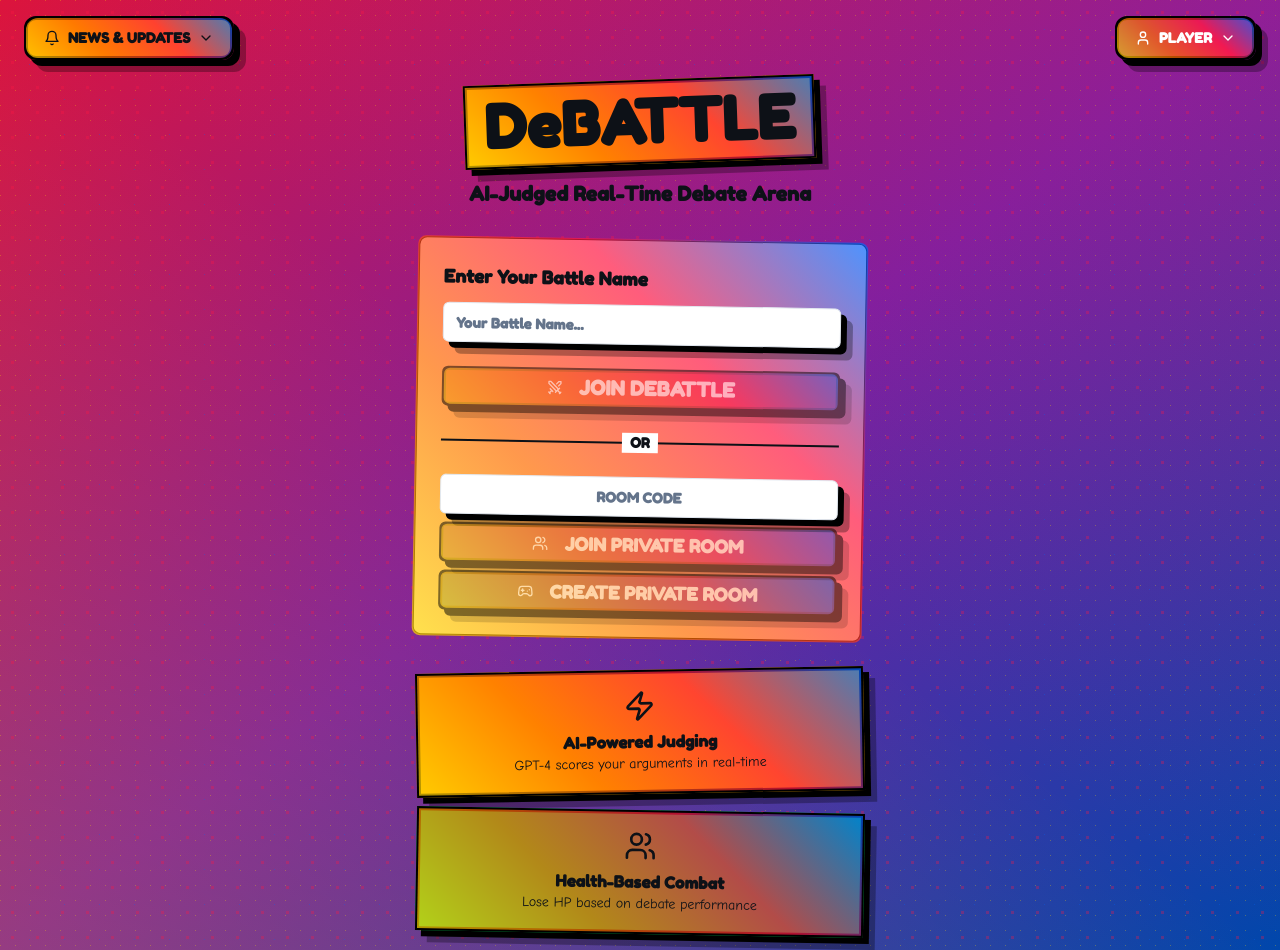
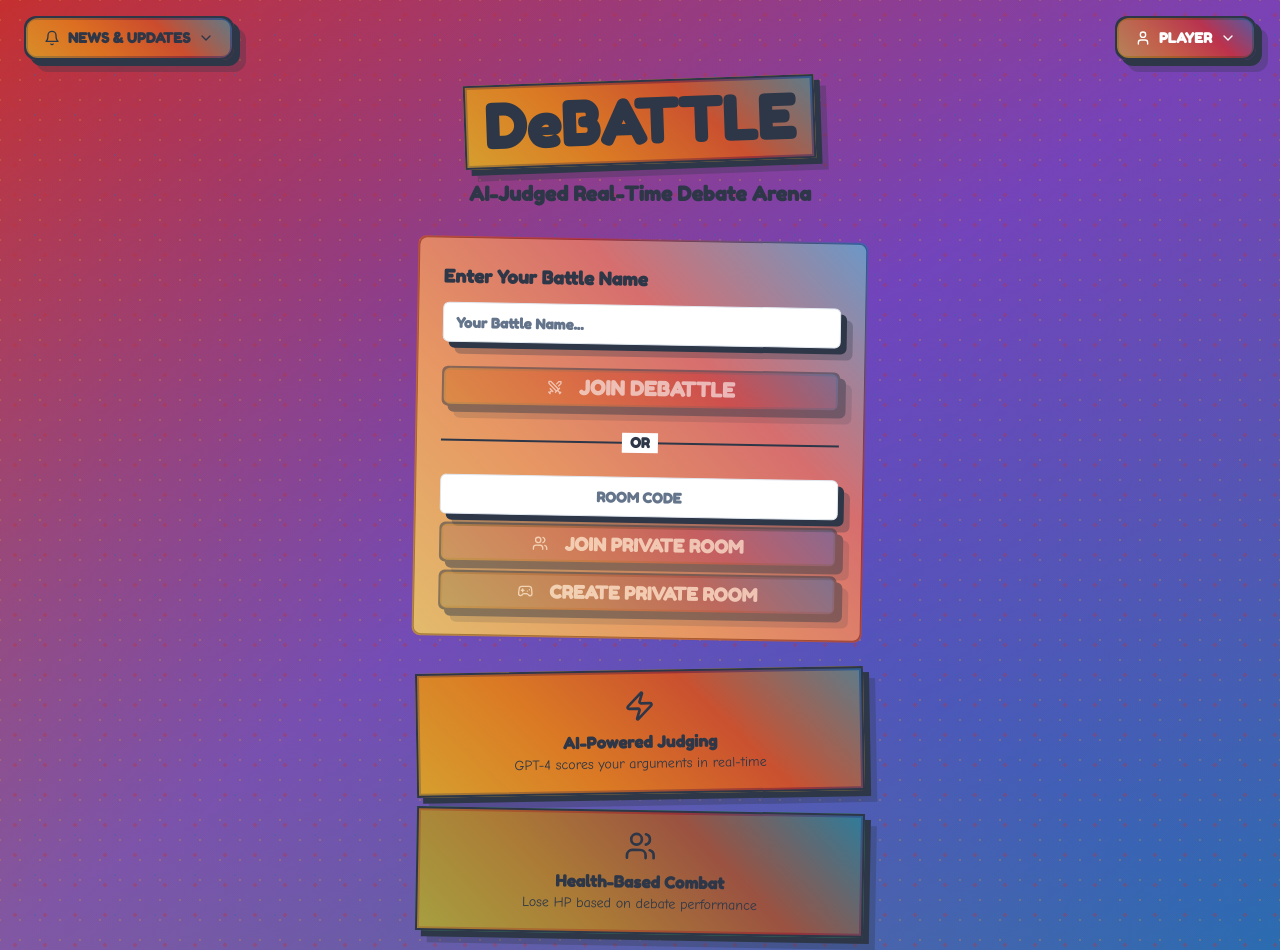
Before and after one commit to benpham0707/debate-verse-battle-86, a React (Vite) app: page / in a window 1280 px wide. Built offline with nearby package versions, Linux system fonts and the light colour scheme.

Commit message:
Refactor: Apply comic book color scheme
Update color palette to use solid comic book colors.

```diff
--- a/src/index.css
+++ b/src/index.css
@@ -1,4 +1,3 @@
-
 @import url('https://fonts.googleapis.com/css2?family=Comic+Neue:wght@300;400;700&family=Fredoka+One&display=swap');
 @tailwind base;
 @tailwind components;
@@ -89,8 +88,8 @@
 
 @layer components {
   .comic-border {
-    border: 4px solid #000;
-    box-shadow: 6px 6px 0px #000, 12px 12px 0px rgba(0,0,0,0.3);
+    border: 4px solid #2D3748;
+    box-shadow: 6px 6px 0px #2D3748, 12px 12px 0px rgba(45,55,72,0.3);
     position: relative;
   }
 
@@ -101,16 +100,16 @@
     left: -2px;
     right: -2px;
     bottom: -2px;
-    background: linear-gradient(45deg, #FFD600, #FF6D00, #FF1744, #0066FF);
+    background: linear-gradient(45deg, #D69E2E, #DD6B20, #C53030, #2B6CB0);
     border-radius: inherit;
     z-index: -1;
     opacity: 0.7;
   }
 
   .comic-panel {
-    background: linear-gradient(135deg, #FFD600 0%, #FF6D00 50%, #FF1744 100%);
-    border: 5px solid #000;
-    box-shadow: 8px 8px 0px #000, 16px 16px 0px rgba(0,0,0,0.3);
+    background: linear-gradient(135deg, #D69E2E 0%, #DD6B20 50%, #C53030 100%);
+    border: 5px solid #2D3748;
+    box-shadow: 8px 8px 0px #2D3748, 16px 16px 0px rgba(45,55,72,0.3);
     transform: rotate(-1deg);
     position: relative;
   }
@@ -126,10 +125,10 @@
   .speech-bubble {
     position: relative;
     background: linear-gradient(135deg, #ffffff 0%, #f8f9fa 100%);
-    border: 4px solid #000;
+    border: 4px solid #2D3748;
     border-radius: 25px;
     padding: 1.5rem;
-    box-shadow: 6px 6px 0px #000, 12px 12px 0px rgba(0,0,0,0.2);
+    box-shadow: 6px 6px 0px #2D3748, 12px 12px 0px rgba(45,55,72,0.2);
   }
 
   .speech-bubble::after {
@@ -153,22 +152,22 @@
     width: 0;
     height: 0;
     border: 22px solid transparent;
-    border-top-color: #000;
+    border-top-color: #2D3748;
     border-bottom: 0;
     margin-left: -22px;
   }
 
   .halftone-bg {
     background-image:
-      radial-gradient(circle, #FF1744 1.5px, transparent 1.5px),
-      radial-gradient(circle, #0066FF 1px, transparent 1px),
-      radial-gradient(circle, #FFD600 0.8px, transparent 0.8px);
-    background-size: 25px 25px, 35px 35px, 15px 15px;
-    background-position: 0 0, 12px 12px, 8px 8px;
+      radial-gradient(circle, #C53030 2px, transparent 2px),
+      radial-gradient(circle, #2B6CB0 1.5px, transparent 1.5px),
+      radial-gradient(circle, #D69E2E 1px, transparent 1px);
+    background-size: 30px 30px, 40px 40px, 20px 20px;
+    background-position: 0 0, 15px 15px, 10px 10px;
   }
 
   .comic-gradient {
-    background: linear-gradient(45deg, #FF1744, #0066FF, #FFD600, #FF0080, #8E24AA);
+    background: linear-gradient(45deg, #C53030, #2B6CB0, #D69E2E, #B83280, #6B46C1);
     background-size: 500% 500%;
     animation: gradient-shift 4s ease infinite;
   }
@@ -189,7 +188,7 @@
     content: '';
     position: absolute;
     inset: -4px;
-    background: linear-gradient(45deg, #FF1744, #0066FF, #FFD600, #FF0080);
+    background: linear-gradient(45deg, #C53030, #2B6CB0, #D69E2E, #B83280);
     border-radius: inherit;
     z-index: -1;
     filter: blur(8px);
@@ -316,11 +315,11 @@
 
   @keyframes pulse-glow {
     0%, 100% {
-      box-shadow: 0 0 20px rgba(255, 71, 71, 0.5);
+      box-shadow: 0 0 20px rgba(197, 48, 48, 0.5);
       transform: scale(1);
     }
     50% {
-      box-shadow: 0 0 30px rgba(255, 71, 71, 0.8);
+      box-shadow: 0 0 30px rgba(197, 48, 48, 0.8);
       transform: scale(1.02);
     }
   }
--- a/tailwind.config.ts
+++ b/tailwind.config.ts
@@ -1,4 +1,3 @@
-
 import type { Config } from "tailwindcss";
 
 export default {
@@ -63,17 +62,17 @@ export default {
 					border: 'hsl(var(--sidebar-border))',
 					ring: 'hsl(var(--sidebar-ring))'
 				},
-				// Enhanced Spider-Verse Comic Colors with more depth
+				// Muted Comic Book Colors - more like traditional print comics
 				comic: {
-					red: '#DC143C',        // Deeper crimson
-					blue: '#0047AB',       // Royal blue
-					yellow: '#FFB000',     // Rich amber
-					pink: '#E91E63',       // Vivid pink
-					purple: '#7B1FA2',     // Deep purple
-					green: '#00C853',      // Vibrant green
-					orange: '#FF8F00',     // Deep orange
-					dark: '#0D1117',       // Rich black
-					light: '#FAFAFA'       // Pure white
+					red: '#C53030',        // Muted red
+					blue: '#2B6CB0',       // Muted blue
+					yellow: '#D69E2E',     // Muted yellow/gold
+					pink: '#B83280',       // Muted pink
+					purple: '#6B46C1',     // Muted purple
+					green: '#38A169',      // Muted green
+					orange: '#DD6B20',     // Muted orange
+					dark: '#2D3748',       // Dark gray instead of pure black
+					light: '#F7FAFC'       // Off-white
 				}
 			},
 			borderRadius: {
@@ -116,10 +115,10 @@ export default {
 				},
 				'pulse-glow': {
 					'0%, 100%': {
-						boxShadow: '0 0 10px rgba(255, 23, 68, 0.5), 0 0 20px rgba(0, 102, 255, 0.3)'
+						boxShadow: '0 0 10px rgba(197, 48, 48, 0.5), 0 0 20px rgba(43, 108, 176, 0.3)'
 					},
 					'50%': {
-						boxShadow: '0 0 25px rgba(255, 23, 68, 0.8), 0 0 35px rgba(0, 102, 255, 0.6)'
+						boxShadow: '0 0 25px rgba(197, 48, 48, 0.8), 0 0 35px rgba(43, 108, 176, 0.6)'
 					}
 				},
 				'bounce-in': {
```
